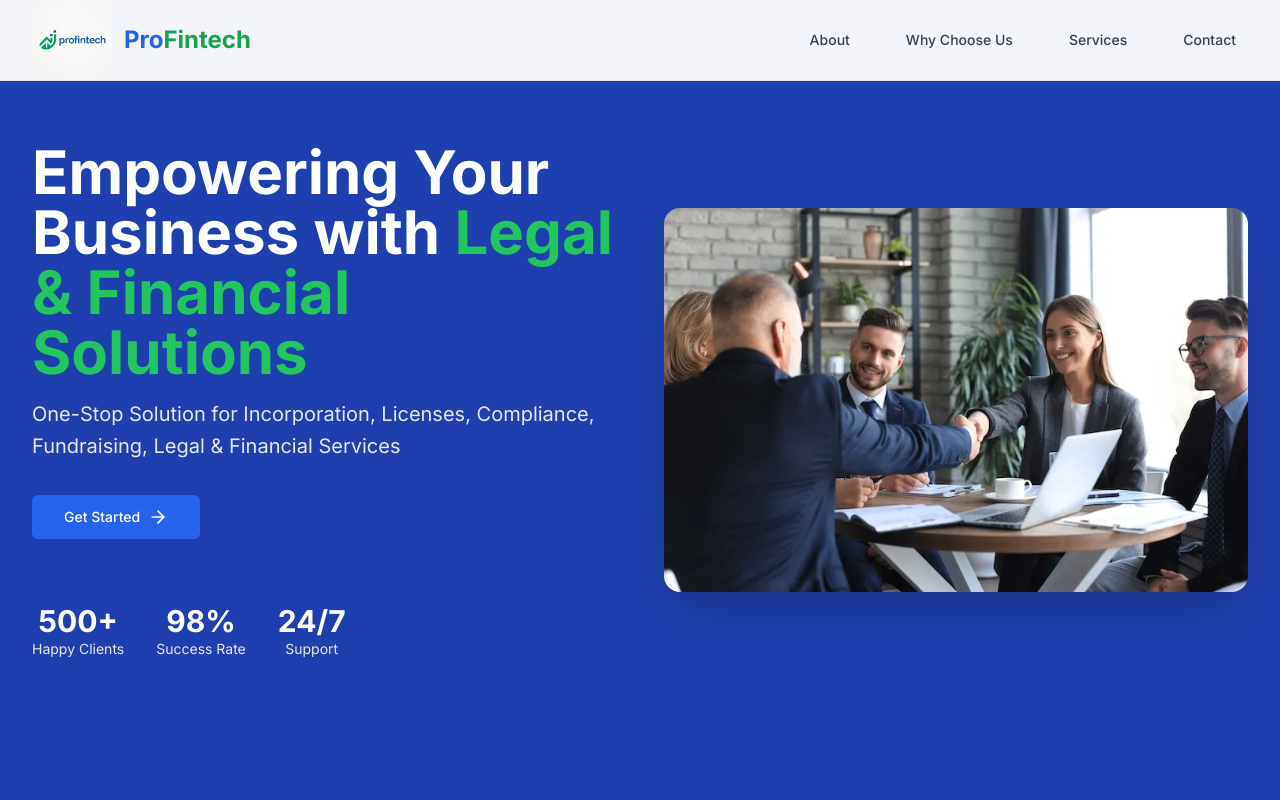
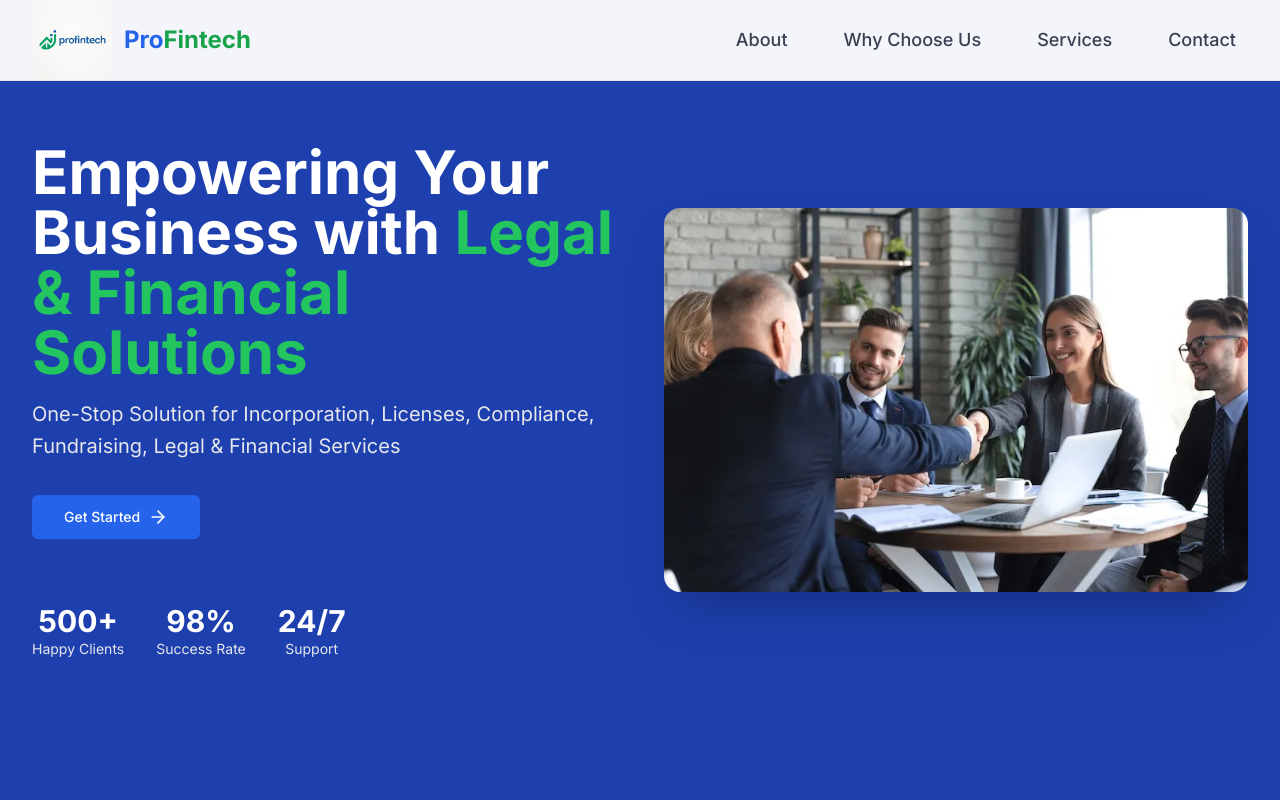
Before and after one commit to profintech18/my_website, a Next.js app: page / in a window 1280 px wide. Shown: the top 800 px of the page. Built offline with nearby package versions, Linux system fonts and the light colour scheme.

Commit message:
updated header

```diff
--- a/components/header.tsx
+++ b/components/header.tsx
@@ -32,7 +32,7 @@ export default function Header() {
             <div className="flex items-center">
               <Image
                 src="/logo.png" // Place your logo in the /public directory
-                alt="BusinessCorp Logo"
+                alt="ProFintech Logo"
                 width={80}
                 height={48}
                 className="rounded-lg object-cover" // Increased image size
@@ -49,7 +49,7 @@ export default function Header() {
                 <button
                   key={item.name}
                   onClick={() => scrollToSection(item.href)}
-                  className="text-gray-700 hover:text-blue-600 px-3 py-2 text-sm font-medium transition-colors duration-200"
+                  className="text-gray-700 hover:text-blue-600 px-3 py-2 text-lg font-medium transition-colors duration-200"
                 >
                   {item.name}
                 </button>
```
